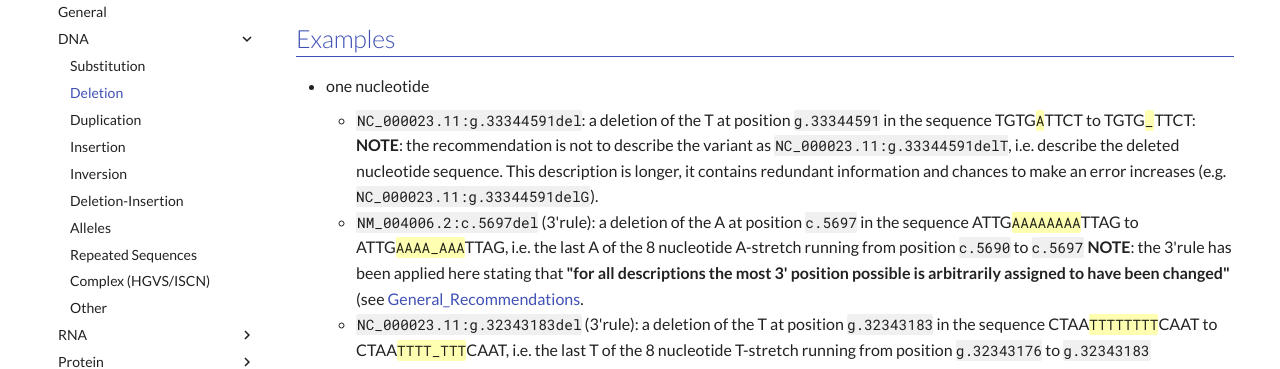
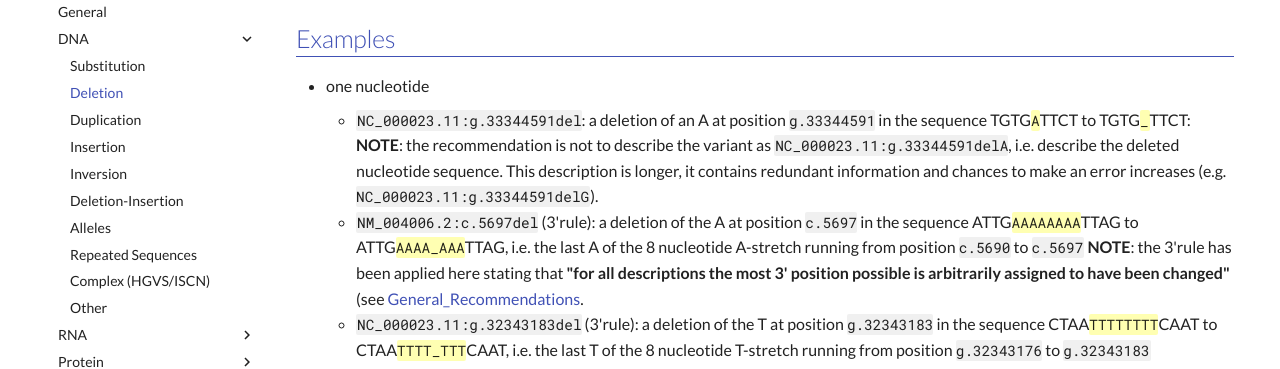
Before and after one commit to HGVSnomenclature/hgvs-nomenclature, an MkDocs documentation site: the page built from docs/recommendations/DNA/deletion.md, in a window 1280 px wide and 900 px high, scrolled down 857 px. Shown: the part 150-519 px from the top of the window. Built offline with MkDocs 1.6.1 and Material for MkDocs 9.7.7, drawn with Linux system fonts in a browser that asks for light colours.

Commit message:
Update deletion.md
Fixes #137.

```diff
--- a/docs/recommendations/DNA/deletion.md
+++ b/docs/recommendations/DNA/deletion.md
@@ -25,7 +25,7 @@ bin/pull-syntax -f docs/syntax.yaml dna.del
 ## Examples
 
 - one nucleotide
-    - `NC_000023.11:g.33344591del`: a deletion of the T at position `g.33344591` in the sequence TGTG<code class="spot1">A</code>TTCT to TGTG<code class="spot1">\_</code>TTCT: **NOTE**: the recommendation is not to describe the variant as `NC_000023.11:g.33344591delT`, i.e. describe the deleted nucleotide sequence. This description is longer, it contains redundant information and chances to make an error increases (e.g. `NC_000023.11:g.33344591delG`).
+    - `NC_000023.11:g.33344591del`: a deletion of an A at position `g.33344591` in the sequence TGTG<code class="spot1">A</code>TTCT to TGTG<code class="spot1">\_</code>TTCT: **NOTE**: the recommendation is not to describe the variant as `NC_000023.11:g.33344591delA`, i.e. describe the deleted nucleotide sequence. This description is longer, it contains redundant information and chances to make an error increases (e.g. `NC_000023.11:g.33344591delG`).
     - `NM_004006.2:c.5697del` (3'rule): a deletion of the A at position `c.5697` in the sequence ATTG<code class="spot1">AAAAAAAA</code>TTAG to ATTG<code class="spot1">AAAA_AAA</code>TTAG, i.e. the last A of the 8 nucleotide A-stretch running from position `c.5690` to `c.5697` **NOTE**: the 3'rule has been applied here stating that **"for all descriptions the most 3' position possible is arbitrarily assigned to have been changed"** (see [General_Recommendations](../general.md).
     - `NC_000023.11:g.32343183del` (3'rule): a deletion of the T at position `g.32343183` in the sequence CTAA<code class="spot1">TTTTTTTT</code>CAAT to CTAA<code class="spot1">TTTT_TTT</code>CAAT, i.e. the last T of the 8 nucleotide T-stretch running from position `g.32343176` to `g.32343183`
         - **NOTE**: the T nucleotide in `NC_000023.11:g.32343183` corresponds to the A nucleotide in `NM_004006.2:c.5690` a transcript annotated on the minus strand of the X-chromosome. However, applying the 3'rule, the deletion of this nucleotide based on a coding DNA reference sequence (transcript level) should be described as `NM_004006.2:c.5697del` (not as <code class="invalid">NM_004006.2:c.5690del</code>).
```
